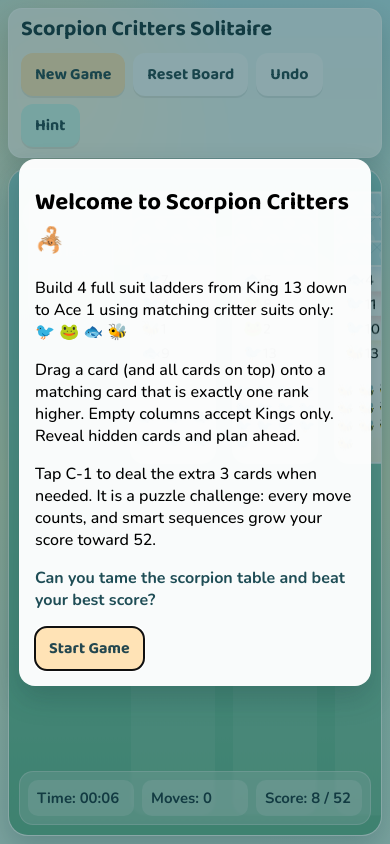
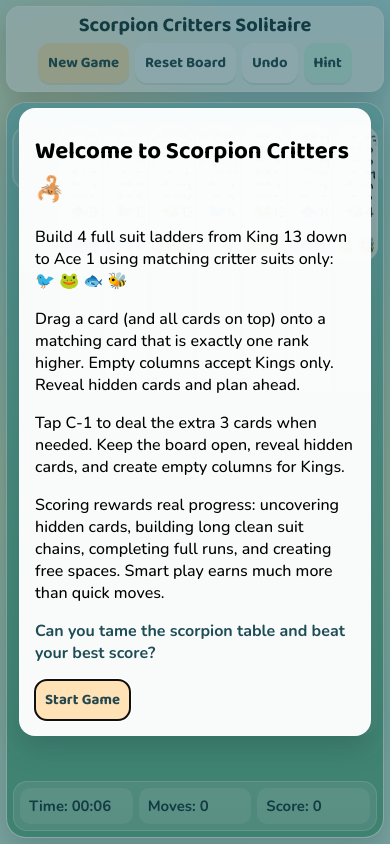
Before and after one commit to mhmdjawad/ScorpionCrittersSolitaire, a PHP site: page / in a window 390 px wide. Run offline with PHP 8.4, Linux system fonts and the light colour scheme.

Commit message:
scoring and mv

```diff
--- a/index.css
+++ b/index.css
@@ -14,7 +14,7 @@ html,
 body {
   margin: 0;
   width: 100%;
-  height: 100%;
+  height: 100dvh;
 }
 
 body {
@@ -28,11 +28,12 @@ body {
 
 .app-shell {
   width: 100%;
-  height: 100%;
+  height: 100dvh;
   display: grid;
   grid-template-rows: auto 1fr;
   gap: 10px;
-  padding: 10px;
+  padding: max(8px, env(safe-area-inset-top)) max(8px, env(safe-area-inset-right))
+    max(8px, env(safe-area-inset-bottom)) max(8px, env(safe-area-inset-left));
 }
 
 .top-menu {
@@ -97,7 +98,7 @@ body {
   gap: 8px;
   padding: 8px;
   border-radius: 14px;
-  background: rgba(255, 255, 255, 0.24);
+  background: rgba(255, 255, 255, 0.19);
   border: 1px solid rgba(255, 255, 255, 0.32);
   backdrop-filter: blur(1px);
 }
@@ -105,7 +106,7 @@ body {
 .status-item {
   border-radius: 10px;
   padding: 8px 9px;
-  background: rgba(255, 255, 255, 0.23);
+  background: rgba(255, 255, 255, 0.18);
   font-weight: 700;
 }
 
@@ -124,7 +125,11 @@ body {
   height: 100%;
   display: block;
   touch-action: none;
-  cursor: pointer;
+  cursor: grab;
+}
+
+#gameCanvas:active {
+  cursor: grabbing;
 }
 
 .hint-dialog {
@@ -215,7 +220,8 @@ body {
 
 @media (max-width: 920px) {
   .app-shell {
-    padding: 8px;
+    padding: max(6px, env(safe-area-inset-top)) max(6px, env(safe-area-inset-right))
+      max(6px, env(safe-area-inset-bottom)) max(6px, env(safe-area-inset-left));
   }
 
   .top-menu {
@@ -225,4 +231,39 @@ body {
   .status-item {
     font-size: 0.93rem;
   }
+
+  .top-menu {
+    gap: 8px;
+    padding: 8px 10px;
+  }
+
+  .menu-buttons {
+    gap: 6px;
+  }
+
+  .btn {
+    padding: 8px 10px;
+    font-size: 0.93rem;
+  }
+
+  .status-overlay {
+    left: 6px;
+    right: 6px;
+    bottom: 6px;
+    gap: 6px;
+    padding: 6px;
+  }
 }
+
+@media (orientation: portrait) and (max-width: 680px) {
+  .top-menu h1 {
+    width: 100%;
+    text-align: center;
+    font-size: 1.25rem;
+  }
+
+  .menu-buttons {
+    width: 100%;
+    justify-content: center;
+  }
+}
--- a/index.html
+++ b/index.html
@@ -2,7 +2,7 @@
 <html lang="en">
   <head>
     <meta charset="UTF-8" />
-    <meta name="viewport" content="width=device-width, initial-scale=1.0" />
+    <meta name="viewport" content="width=device-width, initial-scale=1.0, viewport-fit=cover" />
     <title>Scorpion Critters Solitaire</title>
     <link rel="preconnect" href="https://fonts.googleapis.com" />
     <link rel="preconnect" href="https://fonts.gstatic.com" crossorigin />
@@ -29,7 +29,7 @@
         <section class="status-overlay" aria-label="Game Status">
           <div class="status-item">Time: <strong id="timeLabel">00:00</strong></div>
           <div class="status-item">Moves: <strong id="movesLabel">0</strong></div>
-          <div class="status-item">Score: <strong id="scoreLabel">0 / 52</strong></div>
+          <div class="status-item">Score: <strong id="scoreLabel">0</strong></div>
         </section>
       </main>
     </div>
@@ -45,8 +45,12 @@
         Empty columns accept Kings only. Reveal hidden cards and plan ahead.
       </p>
       <p>
-        Tap C-1 to deal the extra 3 cards when needed. It is a puzzle challenge: every move counts,
-        and smart sequences grow your score toward 52.
+        Tap C-1 to deal the extra 3 cards when needed. Keep the board open, reveal hidden cards,
+        and create empty columns for Kings.
+      </p>
+      <p>
+        Scoring rewards real progress: uncovering hidden cards, building long clean suit chains,
+        completing full runs, and creating free spaces. Smart play earns much more than quick moves.
       </p>
       <p class="welcome-cta">Can you tame the scorpion table and beat your best score?</p>
       <form method="dialog">
--- a/index.js
+++ b/index.js
@@ -111,6 +111,7 @@ class ScorpionRules {
 
   /** @param {BoardState} state */
   static removeCompletedRuns(state) {
+    let removed = 0;
     for (let col = 0; col < state.columns.length; col += 1) {
       const pile = state.columns[col];
       if (pile.length < 13) continue;
@@ -126,11 +127,14 @@ class ScorpionRules {
       if (ok) {
         pile.splice(start, 13);
         state.completed += 1;
+        removed += 1;
         if (pile.length > 0 && !pile[pile.length - 1].faceUp) {
           pile[pile.length - 1].faceUp = true;
         }
       }
     }
+
+    return removed;
   }
 }
 
@@ -143,8 +147,23 @@ class GameEngine {
     /** @type {BoardState[]} */
     this.history = [];
     this.moves = 0;
+    this.score = 0;
     this.startedAt = Date.now();
     this.gameState = 'playing';
+  }
+
+  countFaceDownTableau() {
+    let hidden = 0;
+    for (const col of this.state.columns) {
+      for (const card of col) {
+        if (!card.faceUp) hidden += 1;
+      }
+    }
+    return hidden;
+  }
+
+  countEmptyColumns() {
+    return this.state.columns.filter((col) => col.length === 0).length;
   }
 
   createShuffledDeck(seed = Date.now()) {
@@ -197,6 +216,7 @@ class GameEngine {
     this.initialState = this.state.clone();
     this.history = [];
     this.moves = 0;
+    this.score = 0;
     this.startedAt = Date.now();
     this.gameState = 'playing';
   }
@@ -205,17 +225,24 @@ class GameEngine {
     this.state = this.initialState.clone();
     this.history = [];
     this.moves = 0;
+    this.score = 0;
     this.startedAt = Date.now();
     this.gameState = 'playing';
   }
 
   pushHistory() {
-    this.history.push(this.state.clone());
+    this.history.push({
+      state: this.state.clone(),
+      score: this.score,
+    });
   }
 
   /** @param {number} fromCol @param {number} fromIndex @param {number} toCol */
   moveStack(fromCol, fromIndex, toCol) {
     if (!ScorpionRules.canMove(this.state.columns, fromCol, fromIndex, toCol)) return false;
+
+    const beforeHidden = this.countFaceDownTableau();
+    const beforeEmpty = this.countEmptyColumns();
 
     this.pushHistory();
     const source = this.state.columns[fromCol];
@@ -227,13 +254,23 @@ class GameEngine {
     }
 
     this.moves += 1;
-    ScorpionRules.removeCompletedRuns(this.state);
+    const removedRuns = ScorpionRules.removeCompletedRuns(this.state);
+    const revealed = Math.max(0, beforeHidden - this.countFaceDownTableau());
+    const emptiesMade = Math.max(0, this.countEmptyColumns() - beforeEmpty);
+
+    this.score += 12;
+    this.score += revealed * 55;
+    this.score += emptiesMade * 35;
+    this.score += removedRuns * 300;
+
     this.syncGameState();
     return true;
   }
 
   dealStock() {
     if (this.state.stock.length < 3) return false;
+
+    const beforeHidden = this.countFaceDownTableau();
 
     this.pushHistory();
     for (let i = 0; i < 3; i += 1) {
@@ -245,14 +282,22 @@ class GameEngine {
     }
 
     this.moves += 1;
-    ScorpionRules.removeCompletedRuns(this.state);
+    const removedRuns = ScorpionRules.removeCompletedRuns(this.state);
+    const revealed = Math.max(0, beforeHidden - this.countFaceDownTableau());
+
+    this.score += 5;
+    this.score += revealed * 55;
+    this.score += removedRuns * 300;
+
     this.syncGameState();
     return true;
   }
 
   undo() {
     if (this.history.length === 0) return false;
-    this.state = this.history.pop();
+    const snap = this.history.pop();
+    this.state = snap.state;
+    this.score = Math.max(0, snap.score - 12);
     this.moves += 1;
     this.syncGameState();
     return true;
@@ -263,37 +308,7 @@ class GameEngine {
   }
 
   calculateSequentialScore() {
-    let score = this.state.completed * 13;
-
-    for (const column of this.state.columns) {
-      let best = 0;
-      let current = 0;
-
-      for (let i = 0; i < column.length; i += 1) {
-        const card = column[i];
-        if (!card.faceUp) {
-          current = 0;
-          continue;
-        }
-
-        if (i === 0 || !column[i - 1].faceUp) {
-          current = 1;
-        } else {
-          const prev = column[i - 1];
-          if (prev.suit === card.suit && prev.rank === card.rank + 1) {
-            current += 1;
-          } else {
-            current = 1;
-          }
-        }
-
-        if (current > best) best = current;
-      }
-
-      score += best;
-    }
-
-    return Math.min(52, score);
+    return this.score;
   }
 }
 
@@ -312,9 +327,11 @@ class CanvasBoard {
     this.cardW = 120;
     this.cardH = 180;
     this.stackStep = 32;
+    this.baseStackStep = 32;
     this.topMargin = 24;
-    this.colGap = 18;
-    this.leftPad = 20;
+    this.bottomReserved = 90;
+    this.colGap = 12;
+    this.leftPad = 12;
 
     /** @type {{x:number,y:number,w:number,h:number}[]} */
     this.columnRects = [];
@@ -327,6 +344,7 @@ class CanvasBoard {
     this.dragging = null;
     this.pointer = { x: 0, y: 0 };
     this.dropCol = null;
+    this.activePointerId = null;
 
     this.attach();
     this.resize();
@@ -388,13 +406,19 @@ class CanvasBoard {
     this.canvas.addEventListener('pointerdown', (event) => {
       const pos = this.getCanvasPos(event);
       this.pointer = pos;
+      this.activePointerId = event.pointerId;
+      this.canvas.setPointerCapture(event.pointerId);
       if (this.tryStockClick(pos)) return;
       this.startDrag(pos);
       this.draw();
     });
 
-    this.canvas.addEventListener('pointerup', () => {
+    this.canvas.addEventListener('pointerup', (event) => {
       this.finishDrag();
+      if (this.activePointerId !== null) {
+        this.canvas.releasePointerCapture(this.activePointerId);
+        this.activePointerId = null;
+      }
       this.draw();
     });
 
@@ -402,6 +426,10 @@ class CanvasBoard {
       this.hovered = null;
       if (this.dragging) {
         this.finishDrag();
+      }
+      if (this.activePointerId !== null) {
+        this.canvas.releasePointerCapture(this.activePointerId);
+        this.activePointerId = null;
       }
       this.draw();
     });
@@ -417,11 +445,16 @@ class CanvasBoard {
     this.ctx.setTransform(this.dpr, 0, 0, this.dpr, 0, 0);
 
     const totalCols = 8;
+    this.leftPad = Math.max(6, Math.floor(this.width * 0.015));
+    this.colGap = Math.max(4, Math.floor(this.width * 0.012));
+    this.bottomReserved = Math.max(82, Math.floor(this.height * 0.14));
+
     const free = this.width - this.leftPad * 2;
-    const w = Math.min(128, Math.max(84, Math.floor((free - this.colGap * (totalCols - 1)) / totalCols)));
+    const w = Math.min(128, Math.max(36, Math.floor((free - this.colGap * (totalCols - 1)) / totalCols)));
     this.cardW = w;
     this.cardH = w * 1.5;
-    this.stackStep = Math.max(18, Math.floor(this.cardH * 0.2));
+    this.baseStackStep = Math.max(8, Math.floor(this.cardH * 0.2));
+    this.stackStep = this.baseStackStep;
 
     this.computeRects();
     this.draw();
@@ -439,10 +472,19 @@ class CanvasBoard {
         x,
         y: this.topMargin,
         w: this.cardW,
-        h: this.height - this.topMargin - 20,
+        h: this.height - this.topMargin - this.bottomReserved,
       });
       x += this.cardW + this.colGap;
     }
+  }
+
+  getDynamicStackStep() {
+    const maxLen = Math.max(...this.engine.state.columns.map((c) => c.length), 1);
+    if (maxLen <= 1) return this.baseStackStep;
+
+    const available = Math.max(40, this.height - this.topMargin - this.bottomReserved - this.cardH - 6);
+    const fitted = Math.floor(available / (maxLen - 1));
+    return Math.max(6, Math.min(this.baseStackStep, fitted));
   }
 
   /** @param {PointerEvent} event */
@@ -556,8 +598,9 @@ class CanvasBoard {
 
   /** @param {number} col @param {number} index */
   getCardRect(col, index) {
+    const step = this.getDynamicStackStep();
     const base = this.columnRects[col];
-    const y = base.y + index * this.stackStep;
+    const y = base.y + index * step;
     return { x: base.x, y, w: this.cardW, h: this.cardH };
   }
 
@@ -735,11 +778,13 @@ class CanvasBoard {
   drawDraggingStack() {
     if (!this.dragging) return;
 
+    const step = this.getDynamicStackStep();
+
     const startX = this.pointer.x - this.dragging.offsetX;
     const startY = this.pointer.y - this.dragging.offsetY;
 
     this.dragging.stack.forEach((card, idx) => {
-      const y = startY + idx * this.stackStep;
+      const y = startY + idx * step;
       const isTop = idx === this.dragging.stack.length - 1;
       const border = idx === 0 ? 'rgba(223, 75, 75, 0.95)' : null;
       this.drawCard(card, startX, y, isTop, border);
@@ -939,7 +984,7 @@ class App {
 
     if (this.engine.gameState === 'won') {
       this.campaignScore += currentScore;
-      this.winSummary.textContent = `Deck score: ${currentScore} / 52. Total score: ${this.campaignScore}.`;
+      this.winSummary.textContent = `Deck score: ${currentScore} pts. Total score: ${this.campaignScore} pts.`;
       this.winDialog.showModal();
       return;
     }
@@ -955,7 +1000,7 @@ class App {
     this.engine.syncGameState();
 
     const gameScore = this.engine.calculateSequentialScore();
-    this.scoreLabel.textContent = `${gameScore} / 52`;
+    this.scoreLabel.textContent = `${gameScore}`;
     this.movesLabel.textContent = String(this.engine.moves);
 
     const sec = this.engine.elapsedSeconds();
```
Also changed, not shown: refinement4.md (added, +12 -0 lines), README.md.
